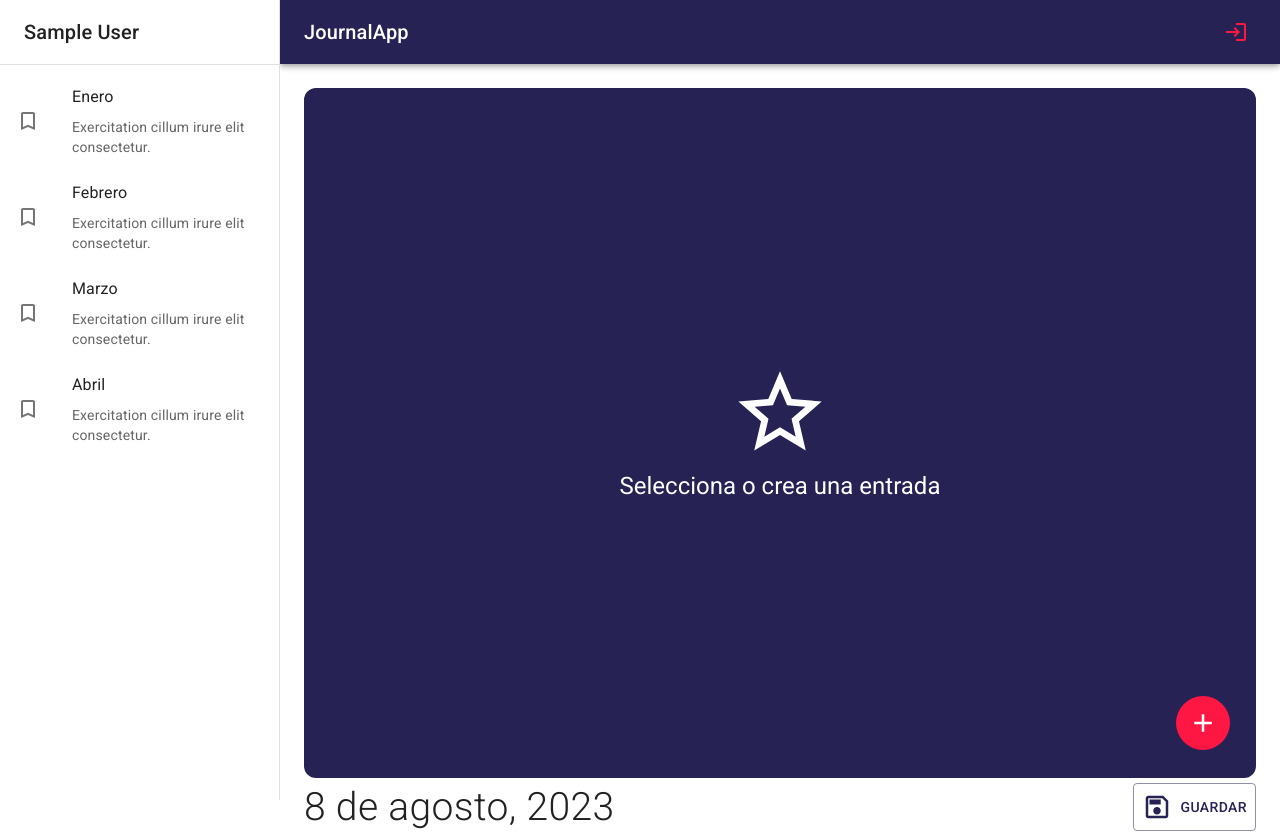
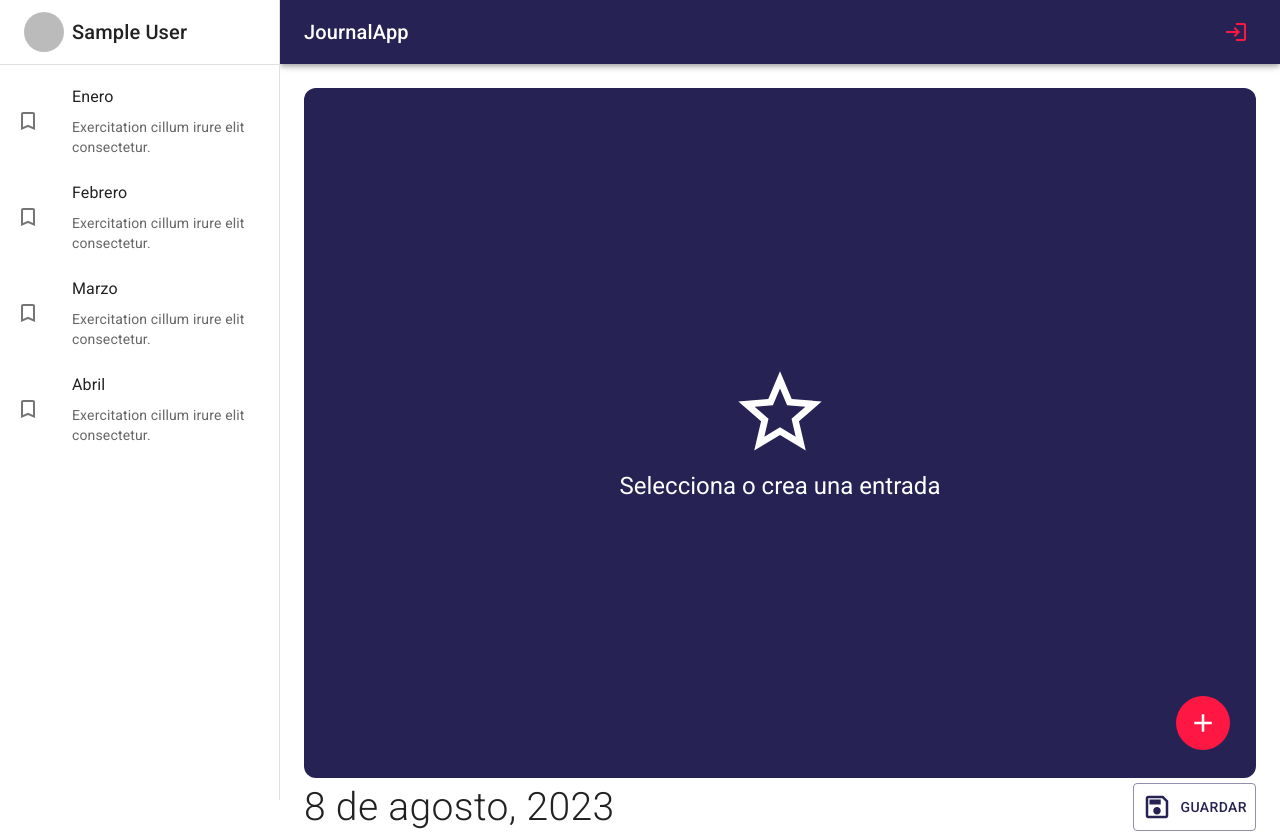
Before and after one commit to romerorei/JournalApp-React, a React (Vite) app: page / in a window 1280 px wide. Shown: the top 833 px of the page. Built offline with nearby package versions, Linux system fonts and the light colour scheme; no server answers; sample sign-in values are in the browser's storage.

Commit message:
Add avatar

```diff
--- a/src/journal/components/SideBar.jsx
+++ b/src/journal/components/SideBar.jsx
@@ -1,13 +1,15 @@
 import { useSelector } from 'react-redux';
-import { Box, Divider, Drawer, Grid, List, ListItem, ListItemButton, ListItemIcon, ListItemText, Toolbar, Typography } from '@mui/material'
+import { Avatar, Box, Divider, Drawer, Grid, List, ListItem, ListItemButton, ListItemIcon, ListItemText, Toolbar, Typography } from '@mui/material'
 import { TurnedInNot } from '@mui/icons-material';
 
 
 export const SideBar = ({ drawerWidth = 240 }) => {
 
     const { displayName, email, photoURL, status, uid } = useSelector( state => state.auth );
+    const namename = 'Pepe Grillo'
 
-  return (
+
+    return (
     <Box
         component='nav'
         sx={{ width: { sm: drawerWidth }, flexShrink: { sm: 0 } }}
@@ -21,7 +23,11 @@ export const SideBar = ({ drawerWidth = 240 }) => {
             }}
         >
             <Toolbar>
-                <Typography variant='h6' noWrap component='div'>
+               { !!photoURL
+                ? <Avatar alt={ !!displayName ? displayName : 'No name' } src={photoURL} />
+                : <Avatar>{ `${displayName.split(' ')[0][0]}` }</Avatar>
+               }
+                <Typography variant='h6' noWrap component='div' sx={{ ml: 1 }}>
                     { !!displayName ? displayName : 'No name' }
                 </Typography>
             </Toolbar>
```
